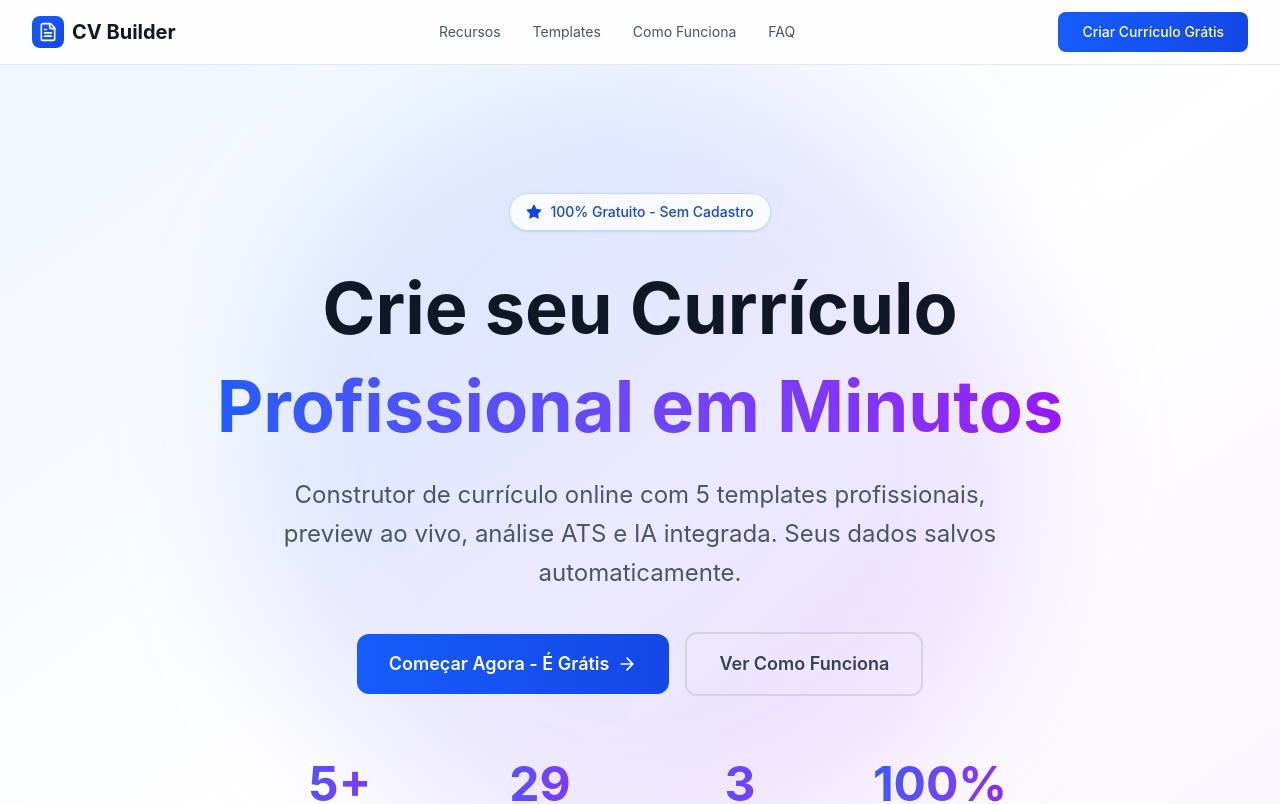
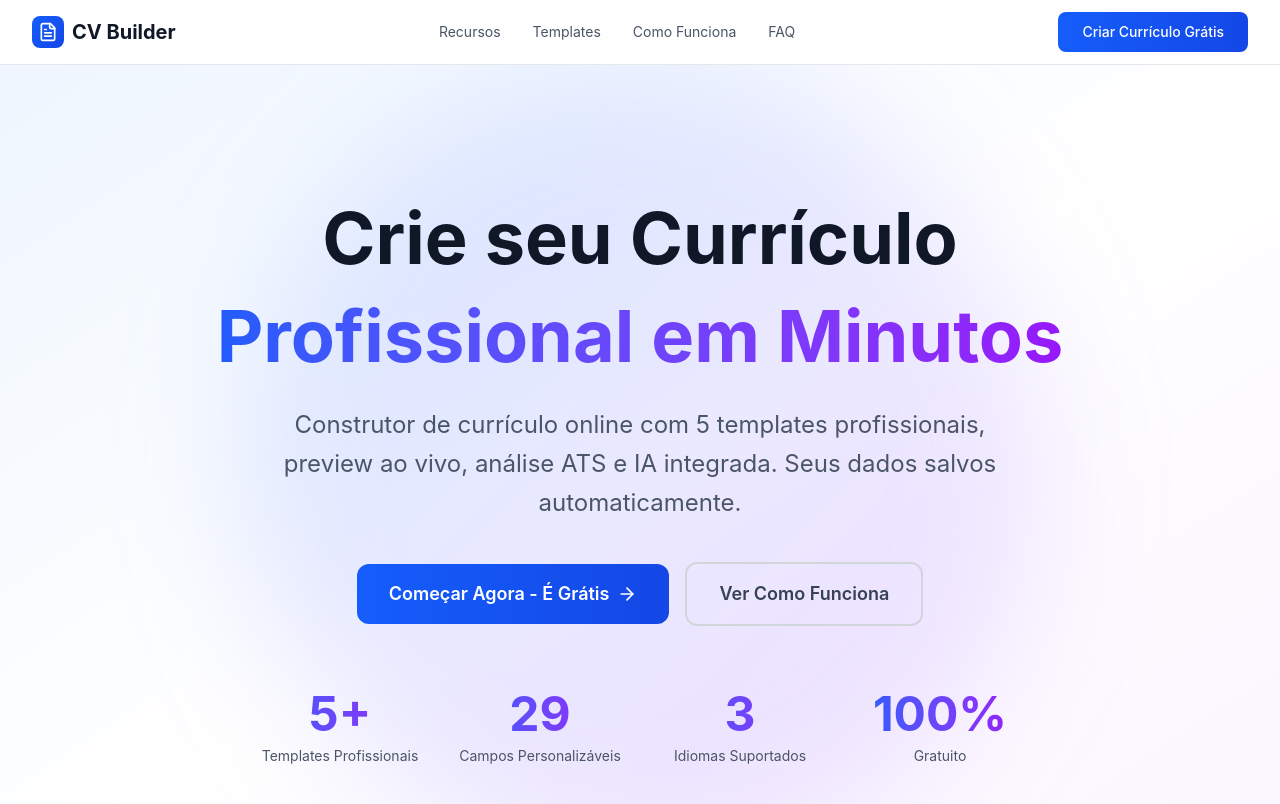
Before and after one commit to Paulinho-Fortunato/cv-2090, a React (Vite) app: page /#/ in a window 1280 px wide. Shown: the top 804 px of the page. Built offline with nearby package versions, Linux system fonts and the light colour scheme.

Commit message:
task snapshot 8cce7d8d-46d2-423b-a6e4-b2a8bc31587d

```diff
--- a/src/pages/LandingPage.tsx
+++ b/src/pages/LandingPage.tsx
@@ -176,11 +176,7 @@ export function LandingPage() {
 
         <div className="relative max-w-7xl mx-auto">
           <div className="text-center max-w-4xl mx-auto">
-            {/* Badge */}
-            <div className="inline-flex items-center gap-2 bg-white/80 backdrop-blur-sm border border-blue-200 text-blue-700 px-4 py-2 rounded-full text-sm font-medium mb-8 shadow-sm">
-              <Star className="w-4 h-4 fill-current" />
-              <span>100% Gratuito - Sem Cadastro</span>
-            </div>
+
 
             {/* Title */}
             <h1 className="text-5xl md:text-6xl lg:text-7xl font-bold text-gray-900 leading-tight mb-6">
```
